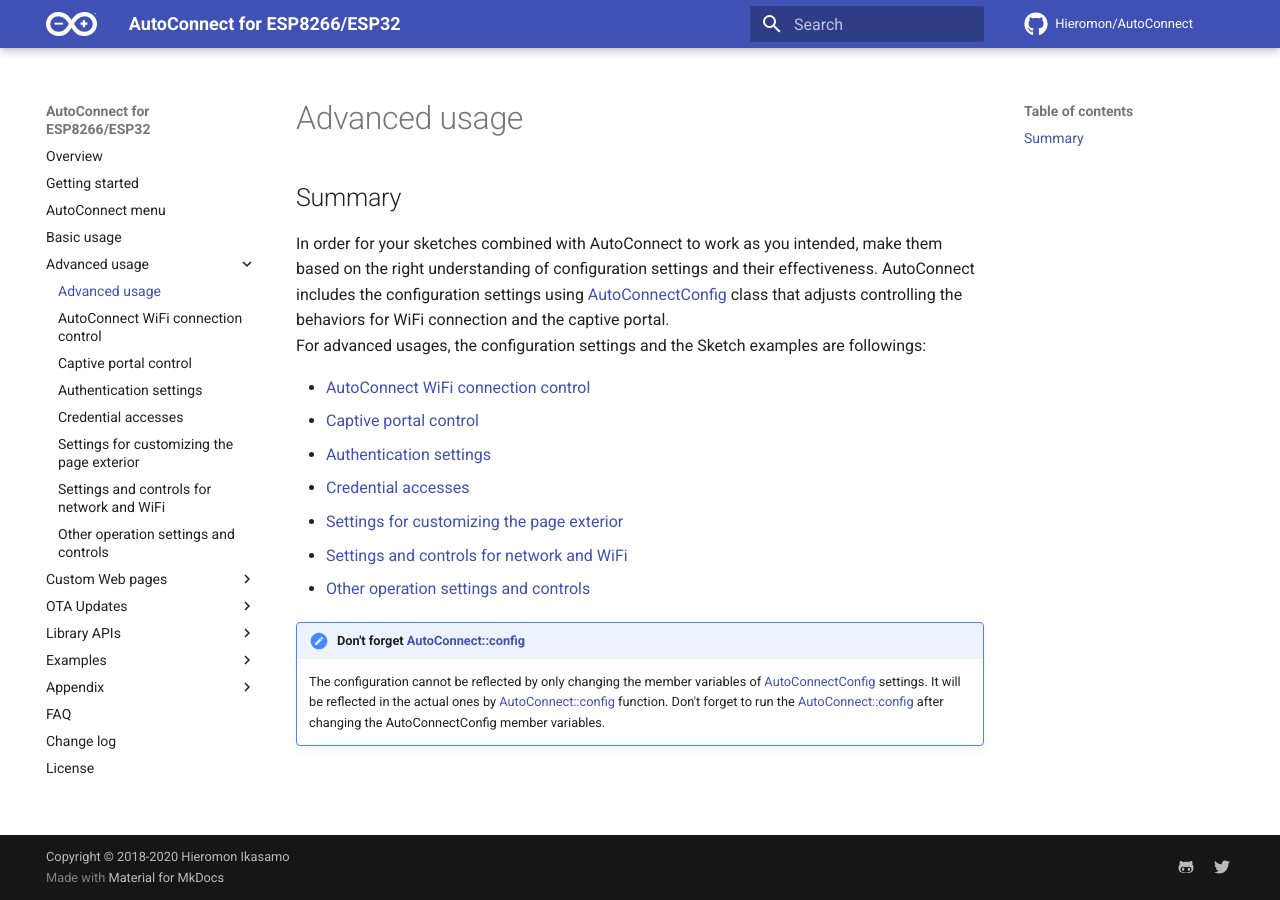
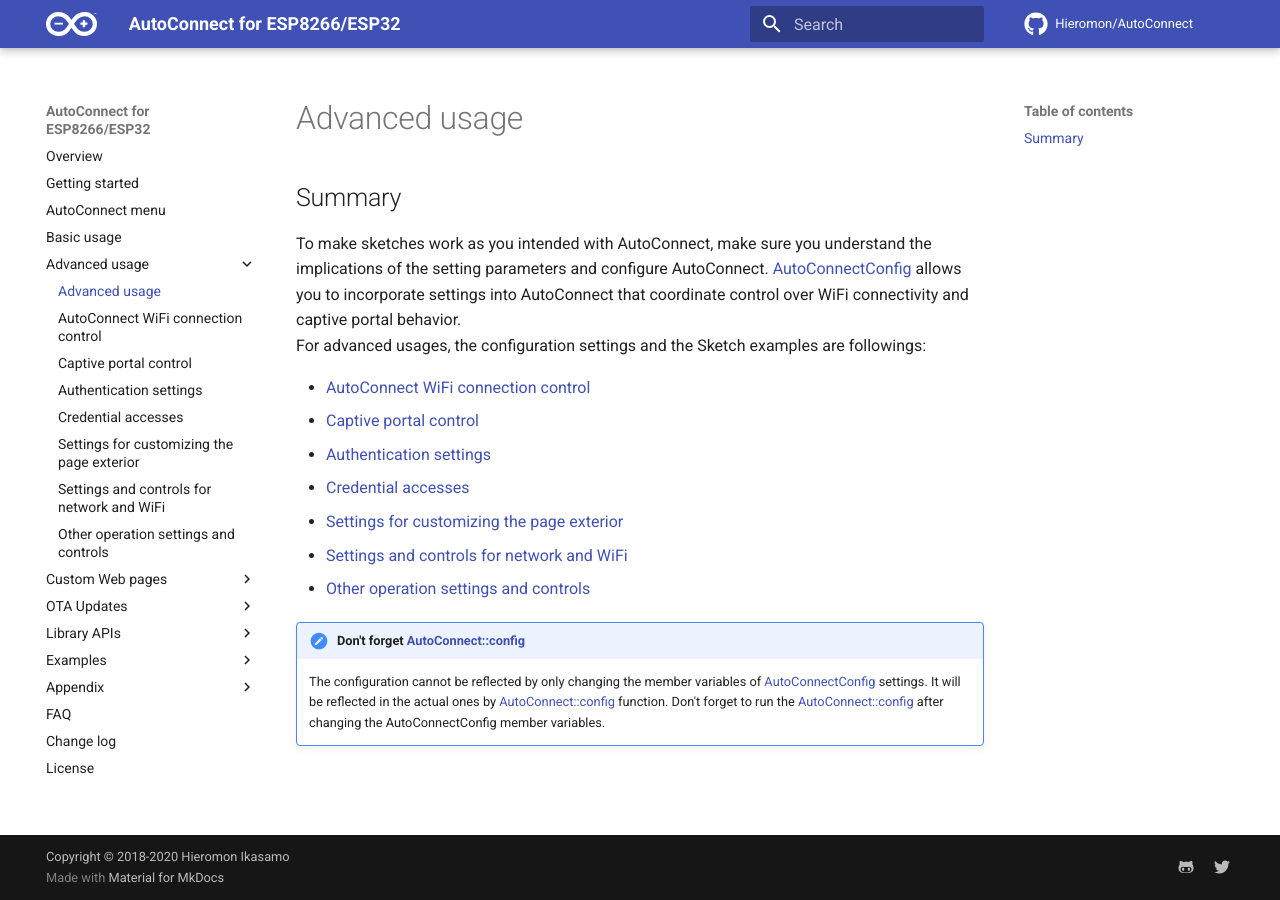
Before and after one commit to Hieromon/AutoConnect, an MkDocs documentation site: the page built from mkdocs/advancedusage.md, in a window 1280 px wide. Built offline with MkDocs 1.6.1 and Material for MkDocs 9.7.7, drawn with Linux system fonts in a browser that asks for light colours; nearby versions of some CDN libraries; comment, search, counter and statistics services are not loaded.

Commit message:
Revised the expression of sentences.

```diff
--- a/mkdocs/advancedusage.md
+++ b/mkdocs/advancedusage.md
@@ -1,6 +1,6 @@
 ## Summary
 
-In order for your sketches combined with AutoConnect to work as you intended, make them based on the right understanding of configuration settings and their effectiveness. AutoConnect includes the configuration settings using [AutoConnectConfig](apiconfig.md) class that adjusts controlling the behaviors for WiFi connection and the captive portal.
+To make sketches work as you intended with AutoConnect, make sure you understand the implications of the setting parameters and configure AutoConnect. [AutoConnectConfig](apiconfig.md) allows you to incorporate settings into AutoConnect that coordinate control over WiFi connectivity and captive portal behavior.
 For advanced usages, the configuration settings and the Sketch examples are followings:
 
 - [AutoConnect WiFi connection control](adconnection.md)
```
